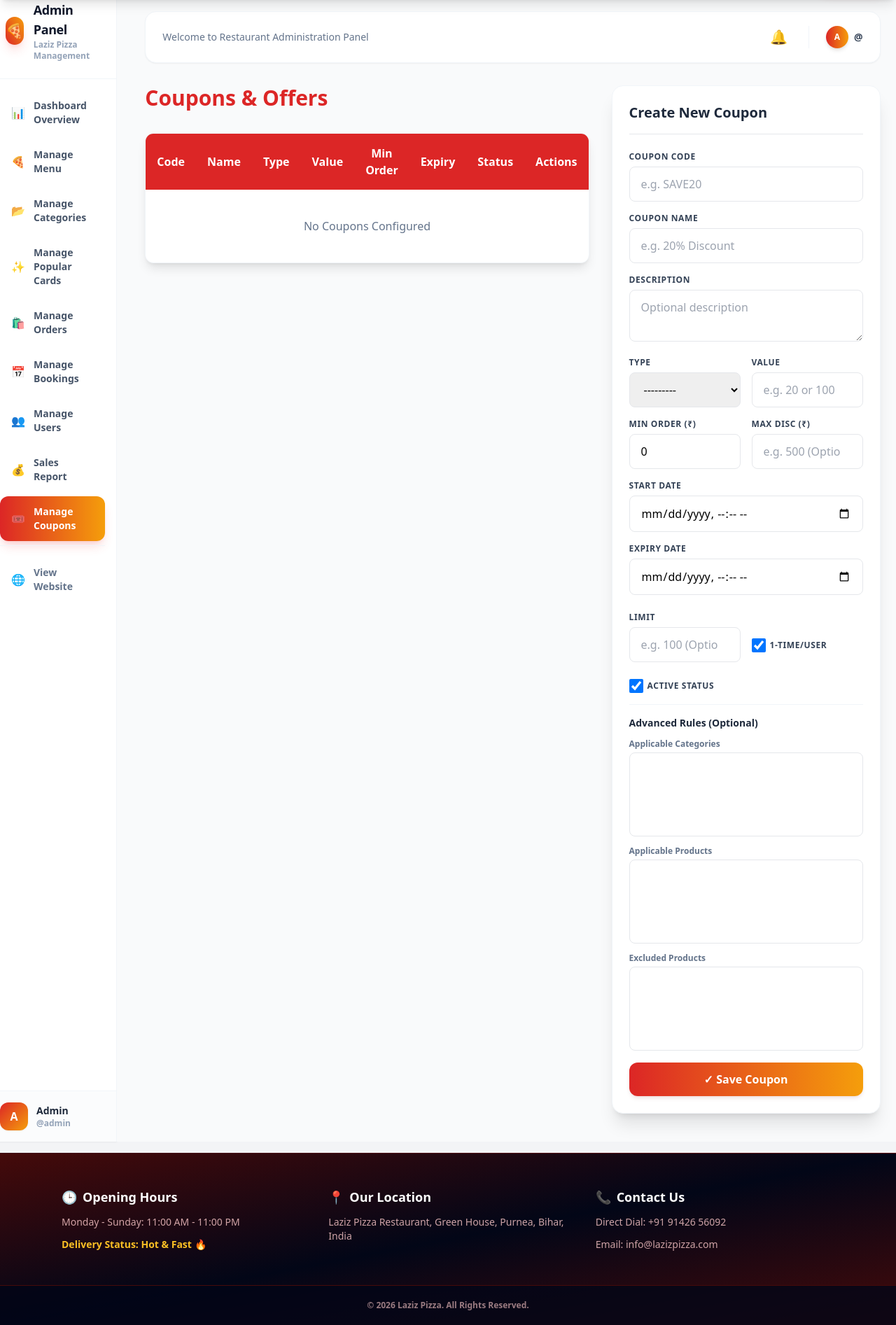
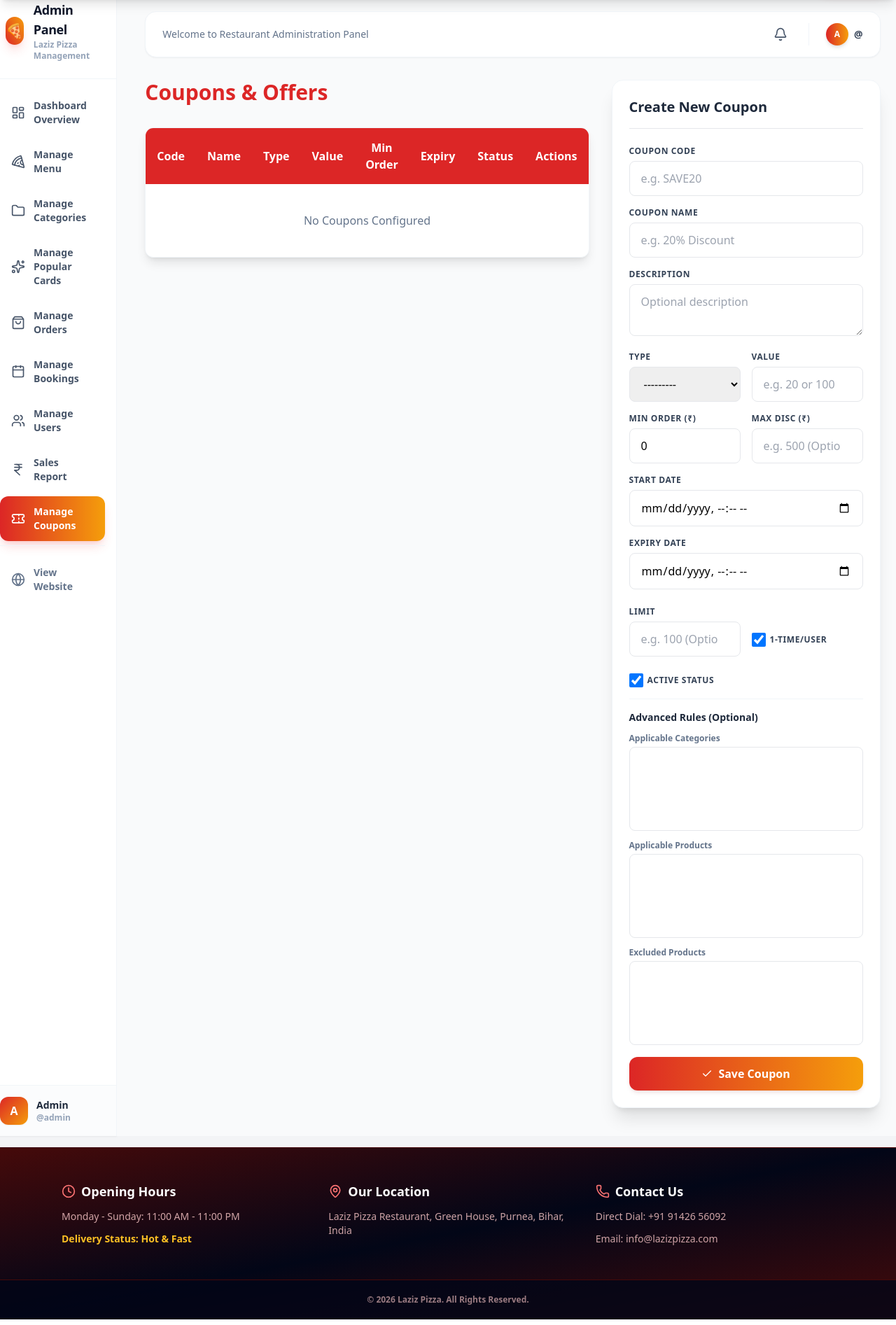
Before and after one commit to prabhakarsingh2007/Laziz-pizza, a Django app: page /dashboard/coupons/ in a window 1280 px wide. Shown: the part 68-1961 px from the top of the page at 70% size. Run offline with Django 5.2, Linux system fonts and the light colour scheme; data that the repository does not hold is empty; some libraries are stand-ins or nearby versions.

Commit message:
feat: implement front-end templates for checkout, dashboard, menu, and core site structure

```diff
--- a/cart/templates/cart/checkout.html
+++ b/cart/templates/cart/checkout.html
@@ -9,7 +9,9 @@ Checkout
 <div class="container mx-auto px-6 py-12 max-w-4xl">
 
     <div class="text-center max-w-2xl mx-auto mb-10">
-        <h1 class="text-4xl font-black tracking-tight text-slate-900">📝 Checkout</h1>
+        <h1 class="text-4xl font-black tracking-tight text-slate-900 flex items-center justify-center gap-3">
+            <i data-lucide="file-text" class="w-10 h-10 text-red-600"></i> Checkout
+        </h1>
         <div class="h-1.5 w-16 bg-red-600 mx-auto mt-4 rounded-full"></div>
     </div>
 
@@ -34,7 +36,7 @@ Checkout
 
                 <!-- Loading Indicator -->
                 <div id="coupon-loading" class="hidden flex items-center gap-2 mt-3 text-xs text-slate-400 font-medium">
-                    <span class="animate-spin text-base">⏳</span> Validating coupon...
+                    <i data-lucide="loader-2" class="w-4 h-4 animate-spin text-red-600"></i> Validating coupon...
                 </div>
 
                 <!-- Messages container -->
--- a/core/templates/base.html
+++ b/core/templates/base.html
@@ -10,6 +10,7 @@
         {% block title %}Laziz Pizza{% endblock %}
     </title>
     <script src="https://cdn.tailwindcss.com"></script>
+    <script src="https://unpkg.com/lucide@latest"></script>
 </head>
 
 <body class="bg-gray-100 min-h-screen flex flex-col">
@@ -24,6 +25,9 @@
     {% include 'partials/footer.html' %}
 
     <script src="{% static 'js/script.js' %}"></script>
+    <script>
+        lucide.createIcons();
+    </script>
 
     {% block scripts %}
     {% endblock %}
--- a/core/templates/partials/footer.html
+++ b/core/templates/partials/footer.html
@@ -3,16 +3,16 @@
         <!-- Opening Hours -->
         <div class="space-y-3 text-center md:text-left">
             <h3 class="text-lg font-bold text-white flex items-center justify-center md:justify-start gap-2">
-                <span>🕒</span> Opening Hours
+                <i data-lucide="clock" class="w-5 h-5 text-red-400"></i> Opening Hours
             </h3>
             <p class="text-red-200/80 text-sm">Monday - Sunday: 11:00 AM - 11:00 PM</p>
-            <p class="text-amber-400 font-semibold text-sm">Delivery Status: Hot & Fast 🔥</p>
+            <p class="text-amber-400 font-semibold text-sm">Delivery Status: Hot & Fast</p>
         </div>
 
         <!-- Location -->
         <div class="space-y-3 text-center md:text-left">
             <h3 class="text-lg font-bold text-white flex items-center justify-center md:justify-start gap-2">
-                <span>📍</span> Our Location
+                <i data-lucide="map-pin" class="w-5 h-5 text-red-400"></i> Our Location
             </h3>
             <p class="text-red-200/80 text-sm">Laziz Pizza Restaurant, Green House, Purnea, Bihar, India</p>
         </div>
@@ -20,7 +20,7 @@
         <!-- Contact -->
         <div class="space-y-3 text-center md:text-left">
             <h3 class="text-lg font-bold text-white flex items-center justify-center md:justify-start gap-2">
-                <span>📞</span> Contact Us
+                <i data-lucide="phone" class="w-5 h-5 text-red-400"></i> Contact Us
             </h3>
             <p class="text-red-200/80 text-sm">Direct Dial: +91 91426 56092</p>
             <p class="text-red-200/80 text-sm">Email: info@lazizpizza.com</p>
--- a/core/templates/partials/navbar.html
+++ b/core/templates/partials/navbar.html
@@ -13,8 +13,8 @@
             {% if request.session.user_id %}
                 <li><a href="{% url 'reservation' %}" class="text-white hover:text-yellow-200 transition duration-150">Reservation</a></li>
                 <li>
-                    <a href="{% url 'cart' %}" class="text-white hover:text-yellow-200 transition duration-150 flex items-center gap-1.5 bg-white/10 px-3.5 py-1.5 rounded-full border border-white/20">
-                        <span>🛒</span> Cart <span class="bg-yellow-300 text-red-750 text-xs font-bold px-2 py-0.5 rounded-full">{{ cart_count }}</span>
+                    <a href="{% url 'cart' %}" class="text-white hover:text-yellow-200 transition duration-150 flex items-center gap-2 bg-white/10 px-3.5 py-1.5 rounded-full border border-white/20">
+                        <i data-lucide="shopping-cart" class="w-4 h-4"></i> Cart <span class="bg-yellow-300 text-red-750 text-xs font-bold px-2 py-0.5 rounded-full">{{ cart_count }}</span>
                     </a>
                 </li>
                 <li><a href="{% url 'my_orders' %}" class="text-white hover:text-yellow-200 transition duration-150">My Orders</a></li>
--- a/dashboard/templates/dashboard/coupons.html
+++ b/dashboard/templates/dashboard/coupons.html
@@ -49,11 +49,11 @@ Manage Coupons & Offers
                             </td>
                             <td class="py-4 px-4 text-center">
                                 <div class="flex items-center justify-center gap-2">
-                                    <a href="{% url 'edit_coupon' coupon.id %}" class="bg-slate-100 hover:bg-slate-200 text-slate-700 px-3 py-1.5 rounded-lg text-xs font-bold transition">
-                                        ✏️ Edit
+                                    <a href="{% url 'edit_coupon' coupon.id %}" class="bg-slate-100 hover:bg-slate-200 text-slate-700 px-3 py-1.5 rounded-lg text-xs font-bold transition flex items-center gap-1">
+                                        <i data-lucide="edit-2" class="w-3 h-3"></i> Edit
                                     </a>
-                                    <a href="{% url 'delete_coupon' coupon.id %}" class="bg-red-50 hover:bg-red-100 text-red-600 px-3 py-1.5 rounded-lg text-xs font-bold transition">
-                                        🗑️ Delete
+                                    <a href="{% url 'delete_coupon' coupon.id %}" class="bg-red-50 hover:bg-red-100 text-red-600 px-3 py-1.5 rounded-lg text-xs font-bold transition flex items-center gap-1">
+                                        <i data-lucide="trash-2" class="w-3 h-3"></i> Delete
                                     </a>
                                 </div>
                             </td>
@@ -149,8 +149,8 @@ Manage Coupons & Offers
                 </div>
             </div>
 
-            <button type="submit" class="w-full bg-gradient-to-r from-red-600 to-amber-500 hover:brightness-110 text-white font-bold py-3 rounded-xl transition duration-150 shadow-md shadow-red-900/10 mt-4">
-                ✓ Save Coupon
+            <button type="submit" class="w-full bg-gradient-to-r from-red-600 to-amber-500 hover:brightness-110 text-white font-bold py-3 rounded-xl transition duration-150 shadow-md shadow-red-900/10 mt-4 flex items-center justify-center gap-2">
+                <i data-lucide="check" class="w-4 h-4"></i> Save Coupon
             </button>
         </form>
     </div>
--- a/dashboard/templates/dashboard/dashboard_base.html
+++ b/dashboard/templates/dashboard/dashboard_base.html
@@ -16,11 +16,11 @@
             <div class="flex items-center gap-6">
                 <!-- Notification Bell -->
                 <div class="relative">
-                    <a href="{% url 'admin_orders' %}" class="text-slate-600 hover:text-red-650 transition text-xl relative p-1.5 hover:bg-slate-50 rounded-xl block">
-                        🔔
+                    <a href="{% url 'admin_orders' %}" class="text-slate-600 hover:text-red-650 transition relative p-1.5 hover:bg-slate-50 rounded-xl block">
+                        <i data-lucide="bell" class="w-5 h-5"></i>
                         {% if total_orders %}
                         <span id="notification-count"
-                              class="absolute -top-1 -right-1 bg-red-600 text-white text-[10px] font-bold rounded-full px-1.5 py-0.5 leading-none">
+                              class="absolute -top-0.5 -right-0.5 bg-red-600 text-white text-[9px] font-bold rounded-full px-1.5 py-0.5 leading-none">
                             {{ total_orders }}
                         </span>
                         {% endif %}
--- a/dashboard/templates/dashboard/sidebar.html
+++ b/dashboard/templates/dashboard/sidebar.html
@@ -17,63 +17,63 @@
         <!-- Dashboard -->
         <a href="{% url 'dashboard' %}"
            class="flex items-center gap-3 px-4 py-3 rounded-xl font-bold text-sm transition-all duration-200 {% if request.resolver_match.url_name == 'dashboard' %}bg-gradient-to-r from-red-600 to-amber-500 text-white shadow-lg shadow-red-500/20{% else %}hover:bg-slate-50 hover:text-slate-900 text-slate-600{% endif %}">
-            <span class="text-base">📊</span>
+            <i data-lucide="layout-dashboard" class="w-5 h-5 flex-shrink-0"></i>
             <span>Dashboard Overview</span>
         </a>
 
         <!-- Manage Menu -->
         <a href="{% url 'food_list' %}"
            class="flex items-center gap-3 px-4 py-3 rounded-xl font-bold text-sm transition-all duration-200 {% if request.resolver_match.url_name == 'food_list' or request.resolver_match.url_name == 'add_food' or request.resolver_match.url_name == 'edit_food' or request.resolver_match.url_name == 'delete_food' %}bg-gradient-to-r from-red-600 to-amber-500 text-white shadow-lg shadow-red-500/20{% else %}hover:bg-slate-50 hover:text-slate-900 text-slate-600{% endif %}">
-            <span class="text-base">🍕</span>
+            <i data-lucide="pizza" class="w-5 h-5 flex-shrink-0"></i>
             <span>Manage Menu</span>
         </a>
 
         <!-- Categories -->
         <a href="{% url 'category_list' %}"
            class="flex items-center gap-3 px-4 py-3 rounded-xl font-bold text-sm transition-all duration-200 {% if request.resolver_match.url_name == 'category_list' or request.resolver_match.url_name == 'delete_category' %}bg-gradient-to-r from-red-600 to-amber-500 text-white shadow-lg shadow-red-500/20{% else %}hover:bg-slate-50 hover:text-slate-900 text-slate-600{% endif %}">
-            <span class="text-base">📂</span>
+            <i data-lucide="folder" class="w-5 h-5 flex-shrink-0"></i>
             <span>Manage Categories</span>
         </a>
 
         <!-- Popular Cards -->
         <a href="{% url 'popular_list' %}"
            class="flex items-center gap-3 px-4 py-3 rounded-xl font-bold text-sm transition-all duration-200 {% if request.resolver_match.url_name == 'popular_list' or request.resolver_match.url_name == 'delete_popular' %}bg-gradient-to-r from-red-600 to-amber-500 text-white shadow-lg shadow-red-500/20{% else %}hover:bg-slate-50 hover:text-slate-900 text-slate-600{% endif %}">
-            <span class="text-base">✨</span>
+            <i data-lucide="sparkles" class="w-5 h-5 flex-shrink-0"></i>
             <span>Manage Popular Cards</span>
         </a>
 
         <!-- Orders -->
         <a href="{% url 'admin_orders' %}"
            class="flex items-center gap-3 px-4 py-3 rounded-xl font-bold text-sm transition-all duration-200 {% if request.resolver_match.url_name == 'admin_orders' %}bg-gradient-to-r from-red-600 to-amber-500 text-white shadow-lg shadow-red-500/20{% else %}hover:bg-slate-50 hover:text-slate-900 text-slate-600{% endif %}">
-            <span class="text-base">🛍️</span>
+            <i data-lucide="shopping-bag" class="w-5 h-5 flex-shrink-0"></i>
             <span>Manage Orders</span>
         </a>
 
         <!-- Bookings -->
         <a href="{% url 'admin_reservations' %}"
            class="flex items-center gap-3 px-4 py-3 rounded-xl font-bold text-sm transition-all duration-200 {% if request.resolver_match.url_name == 'admin_reservations' %}bg-gradient-to-r from-red-600 to-amber-500 text-white shadow-lg shadow-red-500/20{% else %}hover:bg-slate-50 hover:text-slate-900 text-slate-600{% endif %}">
-            <span class="text-base">📅</span>
+            <i data-lucide="calendar" class="w-5 h-5 flex-shrink-0"></i>
             <span>Manage Bookings</span>
         </a>
 
         <!-- Users -->
         <a href="{% url 'admin_users' %}"
            class="flex items-center gap-3 px-4 py-3 rounded-xl font-bold text-sm transition-all duration-200 {% if request.resolver_match.url_name == 'admin_users' %}bg-gradient-to-r from-red-600 to-amber-500 text-white shadow-lg shadow-red-500/20{% else %}hover:bg-slate-50 hover:text-slate-900 text-slate-600{% endif %}">
-            <span class="text-base">👥</span>
+            <i data-lucide="users" class="w-5 h-5 flex-shrink-0"></i>
             <span>Manage Users</span>
         </a>
 
         <!-- Sales Report -->
         <a href="{% url 'sales' %}"
            class="flex items-center gap-3 px-4 py-3 rounded-xl font-bold text-sm transition-all duration-200 {% if request.resolver_match.url_name == 'sales' %}bg-gradient-to-r from-red-600 to-amber-500 text-white shadow-lg shadow-red-500/20{% else %}hover:bg-slate-50 hover:text-slate-900 text-slate-600{% endif %}">
-            <span class="text-base">💰</span>
+            <i data-lucide="indian-rupee" class="w-5 h-5 flex-shrink-0"></i>
             <span>Sales Report</span>
         </a>
 
         <!-- Coupons -->
         <a href="{% url 'coupon_list' %}"
            class="flex items-center gap-3 px-4 py-3 rounded-xl font-bold text-sm transition-all duration-200 {% if request.resolver_match.url_name == 'coupon_list' or request.resolver_match.url_name == 'edit_coupon' or request.resolver_match.url_name == 'delete_coupon' %}bg-gradient-to-r from-red-600 to-amber-500 text-white shadow-lg shadow-red-500/20{% else %}hover:bg-slate-50 hover:text-slate-900 text-slate-600{% endif %}">
-            <span class="text-base">🎟️</span>
+            <i data-lucide="ticket" class="w-5 h-5 flex-shrink-0"></i>
             <span>Manage Coupons</span>
         </a>
 
@@ -81,7 +81,7 @@
         <div class="pt-4 mt-4 border-t border-slate-100">
             <a href="/"
                class="flex items-center gap-3 px-4 py-3 rounded-xl font-bold text-sm transition-all duration-200 hover:bg-slate-50 hover:text-slate-900 text-slate-500">
-                <span class="text-base">🌐</span>
+                <i data-lucide="globe" class="w-5 h-5 flex-shrink-0"></i>
                 <span>View Website</span>
             </a>
         </div>
--- a/orders/templates/orders/order_detail.html
+++ b/orders/templates/orders/order_detail.html
@@ -21,8 +21,8 @@ Order Details
         </div>
 
         <a href="{% url 'my_orders' %}"
-           class="bg-gray-700 hover:bg-gray-800 text-white px-5 py-3 rounded-lg">
-            ← Back to Orders
+           class="bg-gray-700 hover:bg-gray-800 text-white px-5 py-3 rounded-lg flex items-center gap-1.5 font-semibold text-sm">
+            <i data-lucide="arrow-left" class="w-4 h-4"></i> Back to Orders
         </a>
 
     </div>
--- a/reservation/templates/reservation/reservation.html
+++ b/reservation/templates/reservation/reservation.html
@@ -9,7 +9,9 @@ Table Reservation
 <div class="container mx-auto px-6 py-12 max-w-4xl">
 
     <div class="text-center max-w-2xl mx-auto mb-10">
-        <h1 class="text-4xl font-black tracking-tight text-slate-900">🍽️ Reserve a Table</h1>
+        <h1 class="text-4xl font-black tracking-tight text-slate-900 flex items-center justify-center gap-3">
+            <i data-lucide="utensils" class="w-10 h-10 text-red-600"></i> Reserve a Table
+        </h1>
         <div class="h-1.5 w-16 bg-red-600 mx-auto mt-4 rounded-full"></div>
         <p class="text-gray-500 mt-4">Book your dining slot online and enjoy piping hot fresh pizzas with friends & family.</p>
     </div>
```
Also changed, not shown: cart/templates/cart/cart.html (+9 -5 lines), dashboard/templates/dashboard/order_detail.html (+4 -4 lines), dashboard/templates/dashboard/orders.html (+8 -8 lines), home/templates/home/index.html (+35 -20 lines), menu/templates/menu/food_detail.html (+9 -5 lines), menu/templates/menu/menu.html (+14 -8 lines).
